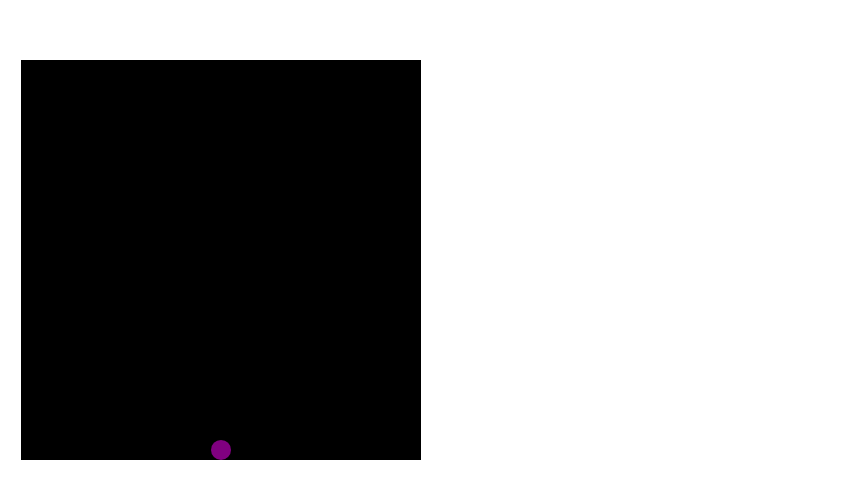
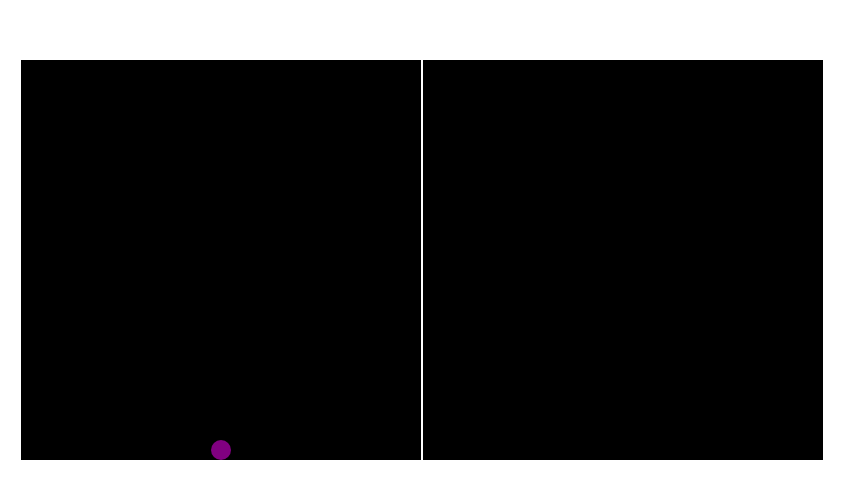
Before and after one commit to BaptisteDCL/Moteur-Physique, a React (Vite) app: page / in a window 1280 px wide. Shown: the part 175-674 px from the top of the page, without its empty margins (0-865 px from the left). Built offline with nearby package versions, Linux system fonts and the light colour scheme.

Commit message:
Début de ma propre version du moteur physique

```diff
--- a/src/PhysicsCanvas.jsx
+++ b/src/PhysicsCanvas.jsx
@@ -3,6 +3,7 @@ import { rand } from 'three/tsl'
 
 export default function PhysicsCanvas() {
   const canvasRef = useRef(null)
+  const canvasRef2 = useRef(null)
 
   useEffect(() => {
     const canvas = canvasRef.current
@@ -16,7 +17,7 @@ export default function PhysicsCanvas() {
     let vy = 0
     let ay = 0
 
-    const mass = 0.1 // mass of the ball
+    const mass = 10 // mass of the ball
     const r = 10 // radius of the ball
     const dt = 0.02 // delta of time
     const boucingCoefficient = -0.5 //
@@ -66,6 +67,7 @@ export default function PhysicsCanvas() {
   }, [])
 
   return (
+    <>
       <canvas
         ref={canvasRef}
         width={400}
@@ -75,5 +77,15 @@ export default function PhysicsCanvas() {
           background: 'black'
         }}
       />
+      <canvas
+        ref={canvasRef2}
+        width={400}
+        height={400}
+        style={{
+          border: '1px solid white',
+          background: 'black'
+        }}
+      />
+    </>
   )
 }
```
Lines whose indentation alone changed are shown as unchanged.
